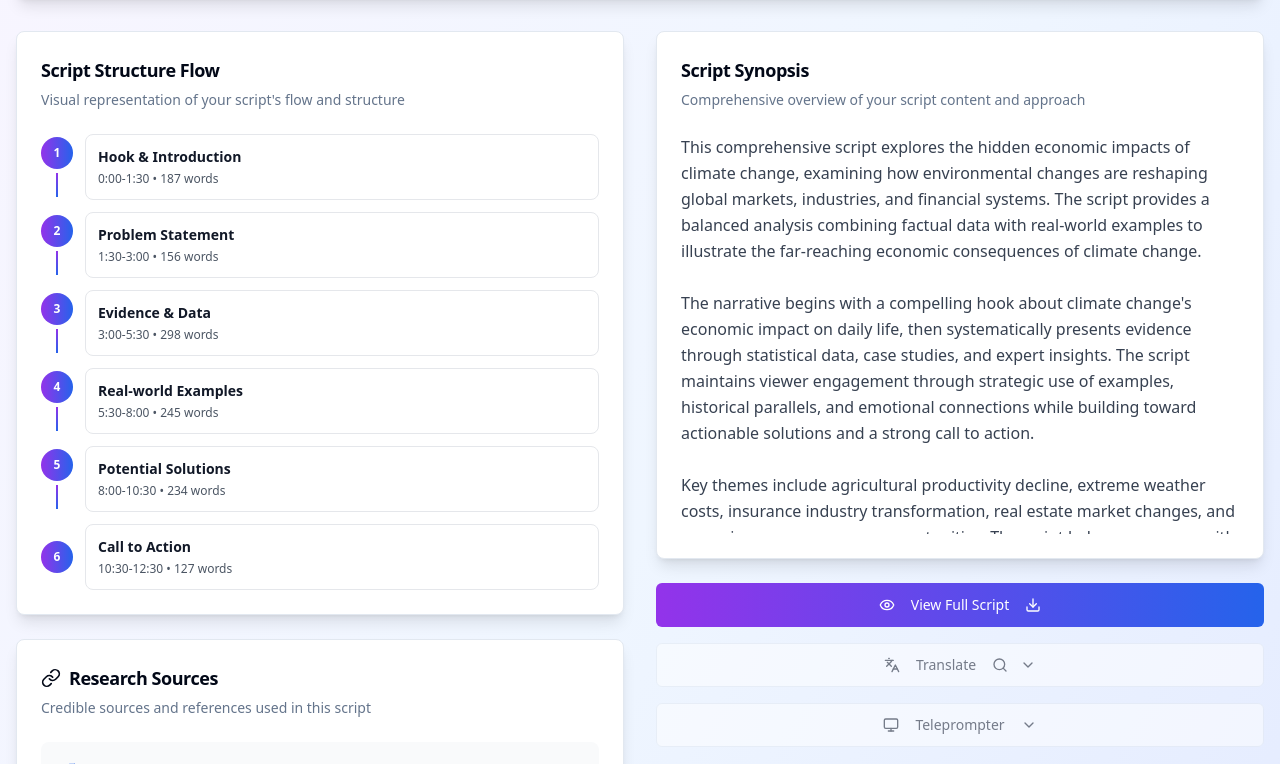
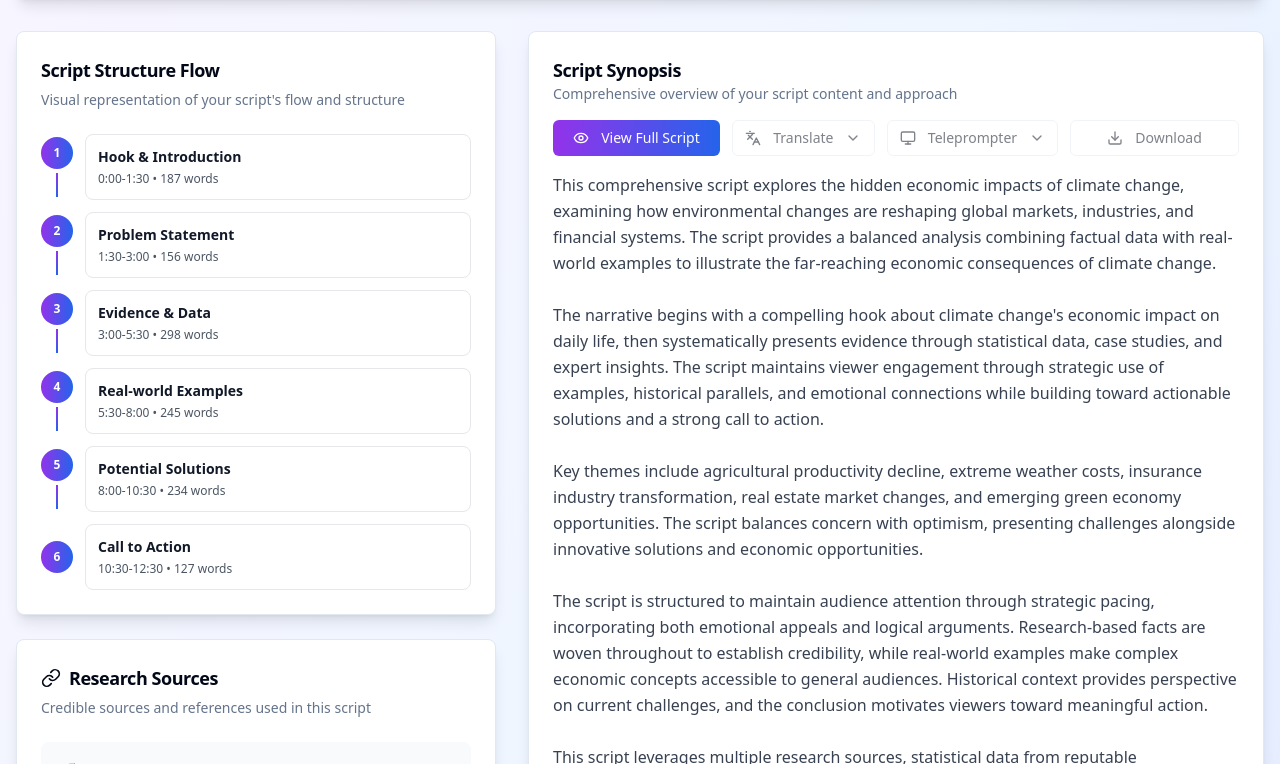
Before and after one commit to Prathap331/Story-Bit, a React (Vite) app: page /script/1 in a window 1280 px wide. Shown: the part 516-1280 px from the top of the page. Built offline with nearby package versions, Linux system fonts and the light colour scheme.

Commit message:
Refactor: Adjust Script Details page layout
Adjusted column lengths, synopsis box height, and button placement on the Script Details page. Removed download buttons and added a new download option.

```diff
--- a/src/pages/ScriptDetails.tsx
+++ b/src/pages/ScriptDetails.tsx
@@ -1,3 +1,4 @@
+
 import { useState } from 'react';
 import { useParams } from 'react-router-dom';
 import Header from '../components/Header';
@@ -26,6 +27,7 @@ const ScriptDetails = () => {
   const { id } = useParams();
   const [scriptViewed, setScriptViewed] = useState(false);
   const [showTranslateOptions, setShowTranslateOptions] = useState(false);
+  const [showTeleprompterOptions, setShowTeleprompterOptions] = useState(false);
   const [selectedLanguage, setSelectedLanguage] = useState('');
   const [searchLanguage, setSearchLanguage] = useState('');
 
@@ -119,6 +121,10 @@ The emotional depth is carefully calibrated to connect with viewers without over
 
   const handleTranslate = () => {
     setShowTranslateOptions(!showTranslateOptions);
+  };
+
+  const handleTeleprompter = () => {
+    setShowTeleprompterOptions(!showTeleprompterOptions);
   };
 
   const handleDownload = () => {
@@ -222,10 +228,10 @@ The emotional depth is carefully calibrated to connect with viewers without over
           </CardContent>
         </Card>
 
-        {/* Main Content - Two Column Layout */}
-        <div className="grid lg:grid-cols-2 gap-8">
-          {/* Left Column - Script Structure & Sources */}
-          <div className="space-y-6">
+        {/* Main Content - Adjusted Grid Layout */}
+        <div className="grid lg:grid-cols-5 gap-8">
+          {/* Left Column - Script Structure & Sources (2/5 width) */}
+          <div className="lg:col-span-2 space-y-6">
             {/* Script Structure */}
             <Card className="shadow-lg">
               <CardHeader>
@@ -297,78 +303,62 @@ The emotional depth is carefully calibrated to connect with viewers without over
             </Card>
           </div>
 
-          {/* Right Column - Synopsis & Action Buttons */}
-          <div className="space-y-6">
-            {/* Synopsis */}
-            <Card className="shadow-lg">
-              <CardHeader>
+          {/* Right Column - Synopsis (3/5 width) */}
+          <div className="lg:col-span-3">
+            {/* Synopsis with Action Buttons in Header */}
+            <Card className="shadow-lg h-full">
+              <CardHeader className="pb-4">
+                <div className="flex flex-col space-y-4">
+                  <div>
                     <CardTitle className="text-lg">Script Synopsis</CardTitle>
                     <CardDescription>
                       Comprehensive overview of your script content and approach
                     </CardDescription>
-              </CardHeader>
-              <CardContent>
-                <ScrollArea className="h-[400px]">
-                  <div className="prose prose-sm max-w-none">
-                    <div className="text-gray-700 leading-relaxed whitespace-pre-line text-base">
-                      {scriptData.synopsis}
                   </div>
-                  </div>
-                </ScrollArea>
-              </CardContent>
-            </Card>
 
-            {/* Action Buttons */}
-            <div className="space-y-4">
-              {/* View Full Script Button */}
+                  {/* Action Buttons in Header */}
+                  <div className="flex space-x-3">
                     <Button
-                size="lg"
-                className="w-full bg-gradient-to-r from-purple-600 to-blue-600 text-white hover:from-purple-700 hover:to-blue-700"
+                      size="sm"
+                      className="flex-1 bg-gradient-to-r from-purple-600 to-blue-600 text-white hover:from-purple-700 hover:to-blue-700"
                       onClick={handleViewFullScript}
                     >
-                <Eye className="w-5 h-5 mr-2" />
+                      <Eye className="w-4 h-4 mr-1" />
                       View Full Script
-                <Download className="w-4 h-4 ml-2" />
                     </Button>
 
-              {/* Translate Button */}
-              <div className="relative">
+                    <div className="relative flex-1">
                       <Button
-                  size="lg"
+                        size="sm"
                         variant="outline"
                         className="w-full"
                         onClick={handleTranslate}
                         disabled={!scriptViewed}
                       >
-                  <Languages className="w-5 h-5 mr-2" />
+                        <Languages className="w-4 h-4 mr-1" />
                         Translate
-                  <Search className="w-4 h-4 ml-2" />
-                  <ChevronDown className="w-4 h-4 ml-1" />
+                        <ChevronDown className="w-3 h-3 ml-1" />
                       </Button>
 
                       {showTranslateOptions && scriptViewed && (
                         <Card className="absolute top-full mt-2 w-full z-50 shadow-lg">
                           <CardHeader>
-                      <CardTitle className="text-lg">Select Language</CardTitle>
+                            <CardTitle className="text-sm">Select Language</CardTitle>
                           </CardHeader>
                           <CardContent>
                             <div className="space-y-3">
-                        <div className="flex space-x-2">
                               <Input
                                 placeholder="Search languages..."
                                 value={searchLanguage}
                                 onChange={(e) => setSearchLanguage(e.target.value)}
-                            className="flex-1"
+                                className="text-sm"
                               />
-                          <Button size="sm">
-                            <Search className="w-4 h-4" />
-                          </Button>
-                        </div>
                               <div className="max-h-40 overflow-y-auto space-y-1">
                                 {filteredLanguages.map((language) => (
                                   <Button
                                     key={language}
                                     variant="outline"
+                                    size="sm"
                                     className="w-full justify-start"
                                     onClick={() => {
                                       setSelectedLanguage(language);
@@ -376,7 +366,6 @@ The emotional depth is carefully calibrated to connect with viewers without over
                                     }}
                                   >
                                     {language}
-                              <Download className="w-4 h-4 ml-auto" />
                                   </Button>
                                 ))}
                               </div>
@@ -386,18 +375,72 @@ The emotional depth is carefully calibrated to connect with viewers without over
                       )}
                     </div>
 
-              {/* Teleprompter Button */}
+                    <div className="relative flex-1">
                       <Button
-                size="lg"
+                        size="sm"
                         variant="outline"
                         className="w-full"
+                        onClick={handleTeleprompter}
                         disabled={!scriptViewed}
                       >
-                <Monitor className="w-5 h-5 mr-2" />
+                        <Monitor className="w-4 h-4 mr-1" />
                         Teleprompter
-                <ChevronDown className="w-4 h-4 ml-2" />
+                        <ChevronDown className="w-3 h-3 ml-1" />
+                      </Button>
+
+                      {showTeleprompterOptions && scriptViewed && (
+                        <Card className="absolute top-full mt-2 w-full z-50 shadow-lg">
+                          <CardHeader>
+                            <CardTitle className="text-sm">Teleprompter Options</CardTitle>
+                          </CardHeader>
+                          <CardContent>
+                            <div className="space-y-2">
+                              <Button
+                                variant="outline"
+                                size="sm"
+                                className="w-full justify-start"
+                              >
+                                <Monitor className="w-4 h-4 mr-2" />
+                                Open Teleprompter
+                              </Button>
+                              <Button
+                                variant="outline"
+                                size="sm"
+                                className="w-full justify-start"
+                                onClick={handleDownload}
+                              >
+                                <Download className="w-4 h-4 mr-2" />
+                                Download Script
                               </Button>
                             </div>
+                          </CardContent>
+                        </Card>
+                      )}
+                    </div>
+
+                    <Button
+                      size="sm"
+                      variant="outline"
+                      className="flex-1"
+                      onClick={handleDownload}
+                      disabled={!scriptViewed}
+                    >
+                      <Download className="w-4 h-4 mr-1" />
+                      Download
+                    </Button>
+                  </div>
+                </div>
+              </CardHeader>
+              <CardContent className="pt-0 flex-1">
+                <ScrollArea className="h-[600px]">
+                  <div className="prose prose-sm max-w-none">
+                    <div className="text-gray-700 leading-relaxed whitespace-pre-line text-base">
+                      {scriptData.synopsis}
+                    </div>
+                  </div>
+                </ScrollArea>
+              </CardContent>
+            </Card>
           </div>
         </div>
       </div>
```
Lines whose indentation alone changed are shown as unchanged.
